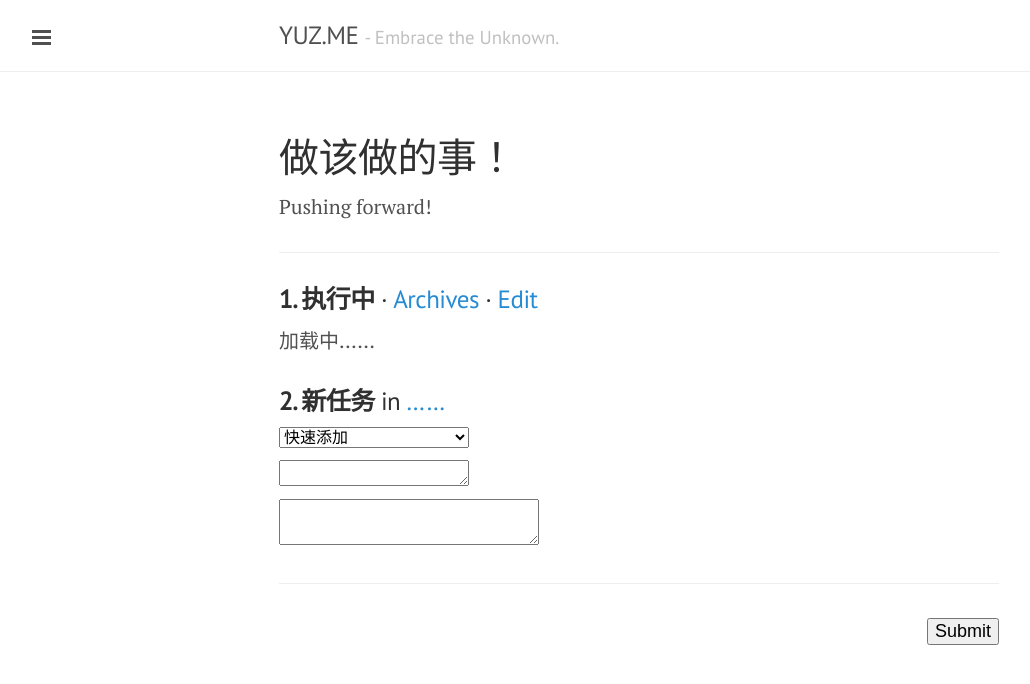
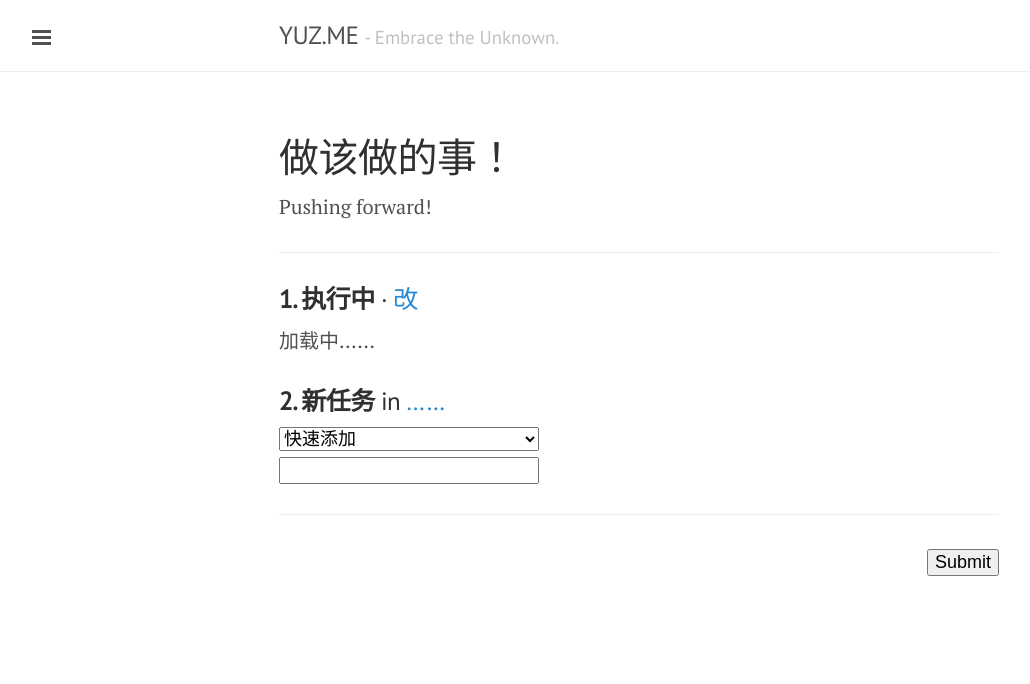
Before and after one commit to yusite/yuz.me, a Jekyll site: the page built from log.md, in a window 1280 px wide. Shown: the top 684 px of the page, without its empty margins (1-1031 px from the left). Built offline with Jekyll 4.4.1, drawn with Linux system fonts in a browser that asks for light colours; Markdown is read by kramdown in place of the engine named in the settings.

Commit message:
update log page

```diff
--- a/javascript/custom/log.js
+++ b/javascript/custom/log.js
@@ -9,7 +9,7 @@
             output.push(jsonarray[i]);
             output.push('<button class="done" type="button" style="font-size:18px;border:0;background:none;color:#268bd2;">DONE</button>');
             output.push('<br>');
-            output.push('<textarea id="auto" name="summary" rows="1" style="font-size:18px;"></textarea>');
+            output.push('<textarea name="summary" rows="1" style="font-size:18px;"></textarea>');
             output.push('</div>');
         }
         var outputString = output.join("");
@@ -76,7 +76,7 @@
         textarea.trigger('autosize.resize');
     });
 
-    $(document).on("blur keyup focus", 'textarea#auto', function(){
+    $(document).on("blur keyup focus", 'textarea', function(){
         var button = $(this).parent().find('button.done');
         if ($(this).val()) {
             button.text('CLEAR');
--- a/log.md
+++ b/log.md
@@ -14,20 +14,18 @@ Pushing forward!
 
 <form id="form" method="GET" action="#">
 
-<h3><strong>1. 执行中</strong> &middot; <a href="https://docs.google.com/spreadsheets/d/1Ls3l7bvsyFznq73eSwJL7tkeAbV0PalBBnX0gQFn5DU/pubhtml?gid=0&single=true" target="_blank">Archives</a> &middot;
-<a href="http://l.yuz.me/hist/" target="_blank">Edit</a></h3>
+<h3><strong>1. 执行中</strong> &middot;
+<a href="http://l.yuz.me/hist/" target="_blank">改</a></h3>
 <div id="doing" style="font-size:20px;">加载中……</div>
 
 <h3><strong>2. 新任务</strong> in
 <a href="https://docs.google.com/a/yuz.me/spreadsheets/d/1Ls3l7bvsyFznq73eSwJL7tkeAbV0PalBBnX0gQFn5DU/edit#gid=2010321559" id="place">……</a>
 <br>
-<select name="create" id="recent" style="font-size:16px;margin-top:10px;width:190px;">
+<select name="create" id="recent" style="font-size:18px;margin-top:10px;">
 <option selected value="">快速添加</option>
 </select>
 <br>
-<textarea name="create" rows="1" style="font-size:18px;margin-top:10px;width:190px;"></textarea>
-<br>
-<textarea id="auto" name="comment" rows="2" style="font-size:18px;margin-top:6px;"></textarea>
+<input type="text" name="create" style="font-size:18px;margin-top:5px;">
 </h3>
 
 <hr>
```
